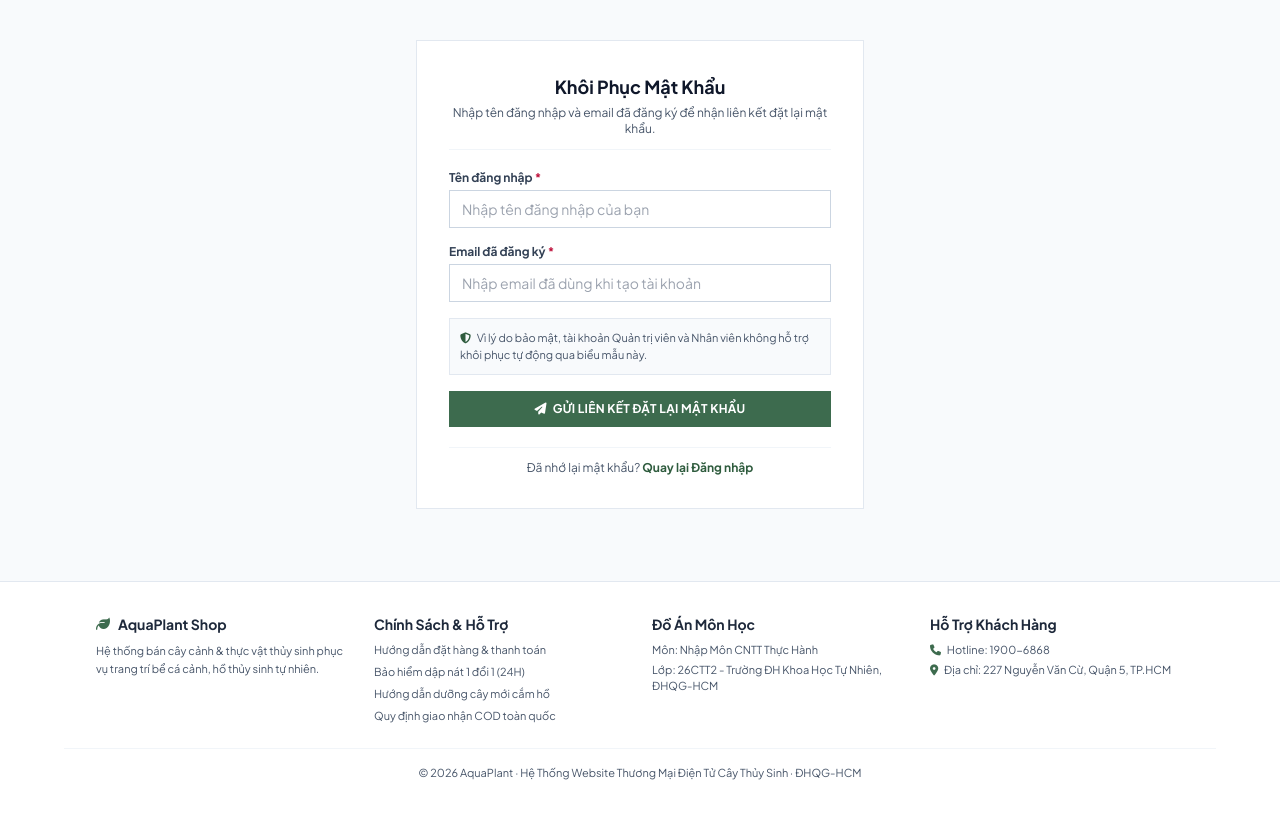
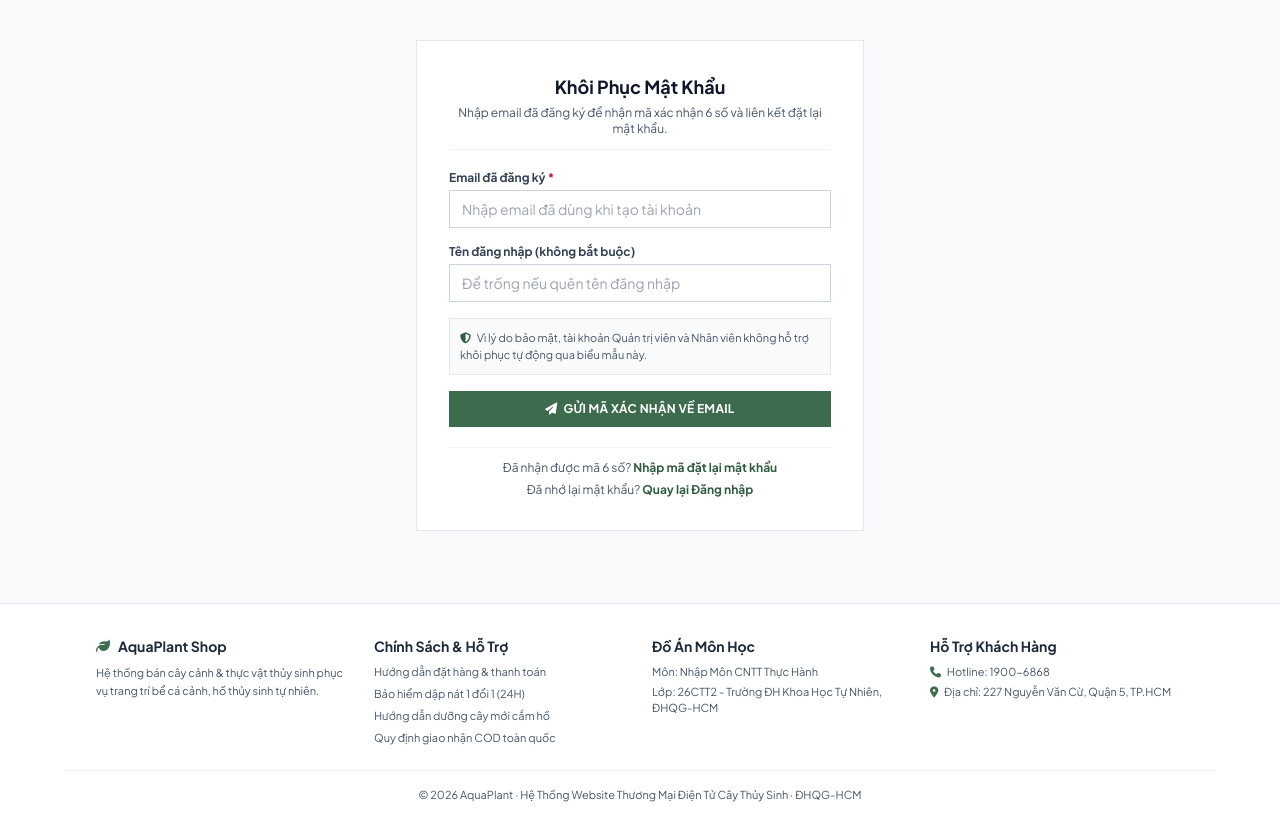
Before and after one commit to furinamikuvn/du-an-cay-kien, a Django app: page /quen-mat-khau/ in a window 1280 px wide. Shown: the part 140-975 px from the top of the page. Before the commit the page ends 920 px from the top, so only its background shows below. Run offline with Django 5.2, Linux system fonts and the light colour scheme.

Commit message:
feat(auth): add 6-digit email OTP password reset and Resend/SMTP mailer

```diff
--- a/ban_rut_gon/shop/forms.py
+++ b/ban_rut_gon/shop/forms.py
@@ -321,21 +321,21 @@ class OrderTrackingForm(forms.Form):
 # ------------------------------------------------------------------------------
 class ForgotPasswordRequestForm(forms.Form):
     """
-    Bước 1 khôi phục mật khẩu: chỉ nhận tên đăng nhập và email để gửi token xác nhận.
+    Bước 1 khôi phục mật khẩu: nhận email (và tên đăng nhập tùy chọn) để gửi mã OTP 6 số + liên kết xác nhận.
     Không tiết lộ sự tồn tại của tài khoản hay email không khớp.
     """
 
     username = forms.CharField(
         max_length=150,
-        required=True,
-        label="Tên đăng nhập",
+        required=False,
+        label="Tên đăng nhập (không bắt buộc)",
         widget=forms.TextInput(
             attrs={
                 "class": (
                     "w-full px-3 py-2 border border-slate-300 text-sm focus:outline-none focus:ring-2 "
                     "focus:ring-[#3D6B4E]/30 focus:border-[#3D6B4E]"
                 ),
-                "placeholder": "Nhập tên đăng nhập của bạn",
+                "placeholder": "Để trống nếu quên tên đăng nhập",
             }
         ),
     )
@@ -352,6 +352,23 @@ class ForgotPasswordRequestForm(forms.Form):
             }
         ),
     )
+
+
+def _validate_reset_password_pair(cleaned_data, user=None):
+    """Kiểm tra mật khẩu mới trùng khớp và đạt chuẩn độ mạnh Django."""
+    new_pwd = cleaned_data.get("new_password")
+    confirm_pwd = cleaned_data.get("confirm_new_password")
+
+    if new_pwd and confirm_pwd and new_pwd != confirm_pwd:
+        raise forms.ValidationError("Mật khẩu xác nhận không trùng khớp!")
+
+    if new_pwd:
+        try:
+            validate_password(new_pwd, user=user)
+        except ValidationError as exc:
+            raise forms.ValidationError(list(exc.messages))
+
+    return cleaned_data
 
 
 class SetNewPasswordForm(forms.Form):
@@ -393,20 +410,82 @@ class SetNewPasswordForm(forms.Form):
         super().__init__(*args, **kwargs)
 
     def clean(self):
-        cleaned_data = super().clean()
-        new_pwd = cleaned_data.get("new_password")
-        confirm_pwd = cleaned_data.get("confirm_new_password")
+        return _validate_reset_password_pair(super().clean(), user=self.user)
 
-        if new_pwd and confirm_pwd and new_pwd != confirm_pwd:
-            raise forms.ValidationError("Mật khẩu xác nhận không trùng khớp!")
 
-        if new_pwd:
-            try:
-                validate_password(new_pwd, user=self.user)
-            except ValidationError as exc:
-                raise forms.ValidationError(list(exc.messages))
+class PasswordResetOTPForm(forms.Form):
+    """
+    Bước 2 khôi phục mật khẩu bằng mã OTP 6 số gửi về email.
+    """
 
-        return cleaned_data
+    email = forms.EmailField(
+        required=True,
+        label="Email đã đăng ký",
+        widget=forms.EmailInput(
+            attrs={
+                "class": (
+                    "w-full px-3 py-2 border border-slate-300 text-sm focus:outline-none focus:ring-2 "
+                    "focus:ring-[#3D6B4E]/30 focus:border-[#3D6B4E]"
+                ),
+                "placeholder": "Nhập email đã nhận mã xác nhận",
+            }
+        ),
+    )
+    otp_code = forms.CharField(
+        min_length=6,
+        max_length=6,
+        required=True,
+        label="Mã xác nhận 6 số",
+        widget=forms.TextInput(
+            attrs={
+                "class": (
+                    "w-full px-3 py-2 border border-slate-300 text-sm font-mono tracking-wider text-center "
+                    "focus:outline-none focus:ring-2 focus:ring-[#3D6B4E]/30 focus:border-[#3D6B4E]"
+                ),
+                "placeholder": "000000",
+                "inputmode": "numeric",
+                "maxlength": "6",
+                "autocomplete": "one-time-code",
+            }
+        ),
+    )
+    new_password = forms.CharField(
+        min_length=8,
+        required=True,
+        label="Mật khẩu mới",
+        widget=forms.PasswordInput(
+            attrs={
+                "class": (
+                    "w-full px-3 py-2 border border-slate-300 text-sm focus:outline-none focus:ring-2 "
+                    "focus:ring-[#3D6B4E]/30 focus:border-[#3D6B4E]"
+                ),
+                "placeholder": "Tối thiểu 8 ký tự (có chữ & số)",
+            }
+        ),
+    )
+    confirm_new_password = forms.CharField(
+        min_length=8,
+        required=True,
+        label="Xác nhận mật khẩu mới",
+        widget=forms.PasswordInput(
+            attrs={
+                "class": (
+                    "w-full px-3 py-2 border border-slate-300 text-sm focus:outline-none focus:ring-2 "
+                    "focus:ring-[#3D6B4E]/30 focus:border-[#3D6B4E]"
+                ),
+                "placeholder": "Nhập lại mật khẩu mới",
+            }
+        ),
+    )
+
+    def clean_otp_code(self):
+        code = (self.cleaned_data.get("otp_code") or "").strip()
+        if not code.isdigit() or len(code) != 6:
+            raise forms.ValidationError("Mã xác nhận phải gồm đúng 6 chữ số.")
+        return code
+
+    def clean(self):
+        return _validate_reset_password_pair(super().clean(), user=None)
 
 
 # ------------------------------------------------------------------------------
--- a/ban_rut_gon/shop/urls.py
+++ b/ban_rut_gon/shop/urls.py
@@ -46,6 +46,7 @@ urlpatterns = [
     path("tai-khoan/doi-mat-khau/", views_extras.change_password_view, name="change_password"),
     path("don-hang-cua-toi/", views_extras.my_orders_view, name="my_orders"),
     path("quen-mat-khau/", views.forgot_password_view, name="forgot_password"),
+    path("quen-mat-khau/nhap-ma/", views.reset_password_otp_view, name="password_reset_otp"),
     path("quen-mat-khau/xac-nhan/<uidb64>/<token>/", views.reset_password_confirm_view, name="password_reset_confirm"),
     # 7. Đường dẫn tương thích tiếng Anh (Compatibility Aliases)
     path("register/", views.register_view),
--- a/ban_rut_gon/shop/views.py
+++ b/ban_rut_gon/shop/views.py
@@ -10,6 +10,8 @@
 # 7. register_view, login_view, logout_view, profile_view, forgot_password_view: Tài khoản.
 # ==============================================================================
 
+import hashlib
+import hmac
 import secrets
 from decimal import Decimal
 from django.conf import settings
@@ -18,18 +20,22 @@ from django.contrib import messages
 from django.contrib.auth import authenticate, login, logout
 from django.contrib.auth.decorators import login_required
 from django.contrib.auth.models import User
+from django.contrib.auth.password_validation import validate_password
 from django.contrib.auth.tokens import default_token_generator
-from django.core.mail import send_mail
+from django.core.cache import cache
+from django.core.exceptions import ValidationError
 from django.db import transaction
 from django.db.models import Avg, Case, Count, DecimalField, Q, Sum, When
 from django.http import HttpResponse, JsonResponse
 from django.urls import reverse
 from django.utils import timezone
 from django.utils.encoding import force_bytes, force_str
+from django.utils.html import escape
 from django.utils.http import url_has_allowed_host_and_scheme, urlsafe_base64_decode, urlsafe_base64_encode
 from django.views.decorators.http import require_POST
 
 from .inventory import deduct_lots_fifo, get_locked_product_lots
+from .mailer import send_shop_email
 from .security import (
     check_rate_limit,
     clear_rate_limit,
@@ -54,6 +60,7 @@ from .forms import (
     ForgotPasswordRequestForm,
     LoginForm,
     OrderTrackingForm,
+    PasswordResetOTPForm,
     ProfileUpdateForm,
     RegisterForm,
     ReviewForm,
@@ -1176,11 +1183,80 @@ def profile_view(request):
     return render(request, "shop/profile.html", context)
 
 
+def _otp_cache_key(email_norm):
+    """Sinh khóa cache an toàn (băm SHA-256) theo email đã chuẩn hóa."""
+    digest = hashlib.sha256((email_norm or "").strip().lower().encode("utf-8")).hexdigest()
+    return f"pwd_otp:{digest}"
+
+
+def _clear_reset_otp(email_norm):
+    """Xóa mã OTP đặt lại mật khẩu khỏi cache."""
+    if email_norm:
+        cache.delete(_otp_cache_key(email_norm))
+
+
+def _generate_and_store_reset_otp(user):
+    """
+    Sinh mã OTP 6 chữ số ngẫu nhiên an toàn và chỉ lưu dạng băm (salt + SHA-256) vào cache.
+    Không lưu OTP dạng rõ vào cache hay nhật ký hệ thống.
+    """
+    otp_code = f"{secrets.randbelow(900000) + 100000}"
+    salt = secrets.token_hex(16)
+    otp_hash = hashlib.sha256(f"{salt}:{otp_code}".encode("utf-8")).hexdigest()
+    ttl = getattr(settings, "PASSWORD_RESET_OTP_TIMEOUT", 600)
+    payload = {
+        "user_id": user.pk,
+        "salt": salt,
+        "otp_hash": otp_hash,
+        "attempts": 0,
+    }
+    cache.set(_otp_cache_key(user.email), payload, timeout=ttl)
+    return otp_code
+
+
+def _verify_reset_otp(email_norm, otp_code):
+    """
+    Xác thực mã OTP 6 số cho email tương ứng.
+    Trả về (user, None) nếu hợp lệ, ngược lại trả về (None, thông báo lỗi).
+    Hủy mã sau tối đa 5 lần nhập sai.
+    """
+    key = _otp_cache_key(email_norm)
+    payload = cache.get(key)
+    if not isinstance(payload, dict):
+        return None, "Mã xác nhận không đúng hoặc đã hết hạn."
+
+    attempts = int(payload.get("attempts") or 0)
+    if attempts >= 5:
+        cache.delete(key)
+        return None, "Mã xác nhận đã bị hủy do nhập sai quá nhiều lần. Vui lòng yêu cầu mã mới."
+
+    salt = payload.get("salt") or ""
+    expected_hash = payload.get("otp_hash") or ""
+    actual_hash = hashlib.sha256(f"{salt}:{otp_code}".encode("utf-8")).hexdigest()
+
+    if not hmac.compare_digest(actual_hash, expected_hash):
+        attempts += 1
+        if attempts >= 5:
+            cache.delete(key)
+            return None, "Mã xác nhận đã bị hủy do nhập sai quá nhiều lần. Vui lòng yêu cầu mã mới."
+        payload["attempts"] = attempts
+        ttl = getattr(settings, "PASSWORD_RESET_OTP_TIMEOUT", 600)
+        cache.set(key, payload, timeout=ttl)
+        return None, f"Mã xác nhận chưa chính xác (còn {5 - attempts} lần thử)."
+
+    user = User.objects.select_related("profile").filter(pk=payload.get("user_id"), is_active=True).first()
+    if user is None or (user.email or "").strip().lower() != email_norm or is_staff_or_admin(user):
+        cache.delete(key)
+        return None, "Mã xác nhận không hợp lệ hoặc không áp dụng cho tài khoản này."
+
+    return user, None
+
+
 def forgot_password_view(request):
     """
     Bước 1 khôi phục mật khẩu an toàn:
     - Chống vét cạn với Rate Limiting (5 lần / 10 phút).
-    - Không tự động đổi mật khẩu trực tiếp; gửi token xác nhận có thời hạn qua email.
+    - Gửi đồng thời mã OTP 6 số (hiệu lực 10 phút) và liên kết xác nhận 1 chạm (30 phút) qua email.
     - Chặn khôi phục tự động đối với tài khoản Staff/Admin.
     - Trả về thông báo đồng nhất, không tiết lộ tài khoản hay email có tồn tại hay không.
     """
@@ -1198,46 +1274,70 @@ def forgot_password_view(request):
 
         form = ForgotPasswordRequestForm(request.POST)
         if form.is_valid():
-            username = form.cleaned_data["username"].strip()
+            username = (form.cleaned_data.get("username") or "").strip()
             email = form.cleaned_data["email"].strip().lower()
-            user = (
-                User.objects.select_related("profile")
-                .filter(
-                    username=username,
-                    email__iexact=email,
-                    is_active=True,
+            user_qs = User.objects.select_related("profile").filter(email__iexact=email, is_active=True)
+            if username:
+                user_qs = user_qs.filter(username=username)
+            user = user_qs.order_by("id").first()
+
+            if user is not None and not is_staff_or_admin(user):
+                otp_code = _generate_and_store_reset_otp(user)
+                uid = urlsafe_base64_encode(force_bytes(user.pk))
+                token = default_token_generator.make_token(user)
+                reset_path = reverse("password_reset_confirm", kwargs={"uidb64": uid, "token": token})
+                reset_url = request.build_absolute_uri(reset_path)
+                otp_page_url = request.build_absolute_uri(reverse("password_reset_otp"))
+                display_name = user.get_full_name() or user.username
+
+                text_body = (
+                    f"Xin chào {display_name},\n\n"
+                    f"Chúng tôi nhận được yêu cầu đặt lại mật khẩu cho tài khoản '{user.username}' tại AquaPlant.\n\n"
+                    f"MÃ XÁC NHẬN 6 SỐ CỦA BẠN (hiệu lực 10 phút): {otp_code}\n"
+                    f"Nhập mã này tại: {otp_page_url}\n\n"
+                    f"Hoặc nhấn trực tiếp vào liên kết đặt lại mật khẩu (hiệu lực 30 phút):\n"
+                    f"{reset_url}\n\n"
+                    f"Nếu bạn không thực hiện yêu cầu này, vui lòng bỏ qua email."
                 )
-                .first()
-            )
-            if user is not None and not is_staff_or_admin(user):
-                using_console_in_prod = (
-                    not settings.DEBUG and settings.EMAIL_BACKEND == "django.core.mail.backends.console.EmailBackend"
+                safe_name = escape(display_name)
+                safe_user = escape(user.username)
+                safe_otp = escape(otp_code)
+                safe_reset_url = escape(reset_url)
+                safe_otp_url = escape(otp_page_url)
+                html_body = (
+                    "<div style='font-family:Arial,sans-serif;max-width:520px;margin:0 auto;padding:20px;"
+                    "border:1px solid #e2e8f0;color:#1e293b;'>"
+                    "<h2 style='color:#2F5C3E;margin-top:0;'>AquaPlant Shop - Khôi phục mật khẩu</h2>"
+                    f"<p>Xin chào <strong>{safe_name}</strong>,</p>"
+                    f"<p>Mã xác nhận đặt lại mật khẩu cho tài khoản <strong>{safe_user}</strong> của bạn là:</p>"
+                    "<div style='background:#EEF5F0;border:1px solid #C5DEC9;padding:14px;text-align:center;"
+                    "font-size:28px;font-weight:bold;letter-spacing:6px;color:#2F5C3E;margin:16px 0;'>"
+                    f"{safe_otp}</div>"
+                    "<p style='font-size:13px;color:#475569;'>Mã có hiệu lực trong <strong>10 phút</strong>. "
+                    f"<a href='{safe_otp_url}' style='color:#2F5C3E;font-weight:bold;'>Nhập mã tại đây</a>.</p>"
+                    "<p style='font-size:13px;color:#475569;'>Hoặc nhấn trực tiếp liên kết bên dưới "
+                    "(hiệu lực 30 phút):</p>"
+                    f"<p><a href='{safe_reset_url}' style='display:inline-block;background:#3D6B4E;color:#ffffff;"
+                    "padding:10px 18px;text-decoration:none;font-weight:bold;font-size:13px;'>"
+                    "Đặt lại mật khẩu ngay</a></p>"
+                    "<p style='font-size:12px;color:#64748b;'>Nếu bạn không gửi yêu cầu này, vui lòng bỏ qua email.</p>"
+                    "</div>"
                 )
-                if not using_console_in_prod:
-                    uid = urlsafe_base64_encode(force_bytes(user.pk))
-                    token = default_token_generator.make_token(user)
-                    reset_path = reverse("password_reset_confirm", kwargs={"uidb64": uid, "token": token})
-                    reset_url = request.build_absolute_uri(reset_path)
-                    send_mail(
-                        subject="[AquaPlant Shop] Xác nhận đặt lại mật khẩu tài khoản",
-                        message=(
-                            f"Xin chào {user.get_full_name() or user.username},\n\n"
-                            f"Chúng tôi nhận được yêu cầu đặt lại mật khẩu cho tài khoản '{user.username}'.\n"
-                            f"Vui lòng nhấn vào liên kết bên dưới để tạo mật khẩu mới (hiệu lực trong 30 phút):\n"
-                            f"{reset_url}\n\n"
-                            f"Nếu bạn không thực hiện yêu cầu này, vui lòng bỏ qua email."
-                        ),
-                        from_email=settings.DEFAULT_FROM_EMAIL,
-                        recipient_list=[user.email],
-                        fail_silently=True,
-                    )
+                sent_ok = send_shop_email(
+                    subject="[AquaPlant Shop] Mã xác nhận đặt lại mật khẩu",
+                    text_body=text_body,
+                    recipient_email=user.email,
+                    html_body=html_body,
+                )
+                if not sent_ok:
+                    _clear_reset_otp(user.email)
 
+            request.session["pwd_reset_email"] = email
             messages.success(
                 request,
                 (
-                    "Nếu thông tin tài khoản và email trùng khớp trong hệ thống, liên kết đặt lại mật khẩu "
-                    "đã được gửi qua email (hiệu lực 30 phút). Lưu ý: Tài khoản quản trị viên không hỗ trợ "
-                    "đặt lại mật khẩu tự động."
+                    "Nếu thông tin tài khoản và email trùng khớp trong hệ thống, mã xác nhận 6 số và liên kết "
+                    "đặt lại mật khẩu đã được gửi tới email của bạn."
                 ),
             )
             form = ForgotPasswordRequestForm()
@@ -1250,6 +1350,51 @@ def forgot_password_view(request):
         "shop/forgot_password.html",
         {"form": form, "request_submitted": request_submitted},
     )
+
+
+def reset_password_otp_view(request):
+    """Bước 2 khôi phục mật khẩu bằng mã OTP 6 số gửi qua email."""
+    if request.user.is_authenticated:
+        return redirect("home")
+
+    initial_email = (request.session.get("pwd_reset_email") or "").strip()
+    if request.method == "POST":
+        ip = get_client_ip(request)
+        if check_rate_limit("forgot_pwd_otp", ip, limit=10):
+            messages.error(request, "Bạn đã thử nhập mã quá nhiều lần. Vui lòng đợi 10 phút rồi thử lại.")
+            form = PasswordResetOTPForm(request.POST)
+            return render(request, "shop/password_reset_otp.html", {"form": form}, status=429)
+        record_rate_limit_hit("forgot_pwd_otp", ip, 600)
+
+        form = PasswordResetOTPForm(request.POST)
+        if form.is_valid():
+            email_norm = form.cleaned_data["email"].strip().lower()
+            otp_code = form.cleaned_data["otp_code"]
+            new_password = form.cleaned_data["new_password"]
+
+            user, otp_err = _verify_reset_otp(email_norm, otp_code)
+            if otp_err:
+                form.add_error("otp_code", otp_err)
+            else:
+                try:
+                    validate_password(new_password, user=user)
+                except ValidationError as exc:
+                    for msg in exc.messages:
+                        form.add_error("new_password", msg)
+                else:
+                    user.set_password(new_password)
+                    user.save()
+                    _clear_reset_otp(email_norm)
+                    request.session.pop("pwd_reset_email", None)
+                    messages.success(
+                        request,
+                        "Đặt lại mật khẩu mới thành công! Vui lòng đăng nhập bằng mật khẩu mới.",
+                    )
+                    return redirect("login")
+    else:
+        form = PasswordResetOTPForm(initial={"email": initial_email} if initial_email else None)
+
+    return render(request, "shop/password_reset_otp.html", {"form": form})
 
 
 def reset_password_confirm_view(request, uidb64, token):
@@ -1277,6 +1422,7 @@ def reset_password_confirm_view(request, uidb64, token):
         if form.is_valid():
             user.set_password(form.cleaned_data["new_password"])
             user.save()
+            _clear_reset_otp(user.email)
             messages.success(request, "Đặt lại mật khẩu mới thành công! Vui lòng đăng nhập bằng mật khẩu mới.")
             return redirect("login")
     else:
--- a/ban_rut_gon/templates/shop/forgot_password.html
+++ b/ban_rut_gon/templates/shop/forgot_password.html
@@ -8,17 +8,22 @@
 
     <div class="text-center pb-3 border-b border-slate-100">
         <h1 class="text-lg font-bold text-slate-900">Khôi Phục Mật Khẩu</h1>
-        <p class="text-xs text-slate-600 mt-1">Nhập tên đăng nhập và email đã đăng ký để nhận liên kết đặt lại mật khẩu.</p>
+        <p class="text-xs text-slate-600 mt-1">Nhập email đã đăng ký để nhận mã xác nhận 6 số và liên kết đặt lại mật khẩu.</p>
     </div>
 
     {% if request_submitted %}
-    <div class="bg-[#EEF5F0] border border-[#C5DEC9] text-[#2F5C3E] p-3.5 text-xs space-y-1.5">
+    <div class="bg-[#EEF5F0] border border-[#C5DEC9] text-[#2F5C3E] p-3.5 text-xs space-y-2">
         <div class="font-bold flex items-center gap-1.5">
             <i class="fa-solid fa-envelope-circle-check" aria-hidden="true"></i> Đã tiếp nhận yêu cầu khôi phục
         </div>
         <p class="leading-relaxed">
-            Nếu tên đăng nhập và email trùng khớp trong hệ thống, liên kết đặt lại mật khẩu (hiệu lực 30 phút) đã được gửi tới email của bạn.
+            Nếu email khớp với tài khoản khách hàng trong hệ thống, mã xác nhận 6 số (hiệu lực 10 phút) và liên kết đặt lại mật khẩu đã được gửi tới hộp thư của bạn.
         </p>
+        <div>
+            <a href="{% url 'password_reset_otp' %}" class="inline-flex items-center gap-1.5 bg-[#3D6B4E] hover:bg-[#2F5C3E] text-white font-bold px-3.5 py-2 transition">
+                <i class="fa-solid fa-key" aria-hidden="true"></i> Đã có mã 6 số? Nhập mã đặt lại mật khẩu
+            </a>
+        </div>
     </div>
     {% endif %}
 
@@ -34,16 +39,6 @@
         {% endif %}
 
         <div>
-            <label for="{{ form.username.id_for_label }}" class="block text-xs font-bold text-slate-700 mb-1">
-                {{ form.username.label }} <span class="text-rose-700">*</span>
-            </label>
-            {{ form.username }}
-            {% if form.username.errors %}
-            <p class="text-rose-700 text-[11px] mt-1">{{ form.username.errors.0 }}</p>
-            {% endif %}
-        </div>
-
-        <div>
             <label for="{{ form.email.id_for_label }}" class="block text-xs font-bold text-slate-700 mb-1">
                 {{ form.email.label }} <span class="text-rose-700">*</span>
             </label>
@@ -53,19 +48,35 @@
             {% endif %}
         </div>
 
+        <div>
+            <label for="{{ form.username.id_for_label }}" class="block text-xs font-bold text-slate-700 mb-1">
+                {{ form.username.label }}
+            </label>
+            {{ form.username }}
+            {% if form.username.errors %}
+            <p class="text-rose-700 text-[11px] mt-1">{{ form.username.errors.0 }}</p>
+            {% endif %}
+        </div>
+
         <div class="p-2.5 bg-slate-50 border border-slate-200 text-[11px] text-slate-600 leading-relaxed">
             <i class="fa-solid fa-shield-halved text-[#2F5C3E] mr-1" aria-hidden="true"></i>
             Vì lý do bảo mật, tài khoản Quản trị viên và Nhân viên không hỗ trợ khôi phục tự động qua biểu mẫu này.
         </div>
 
         <button type="submit" class="w-full bg-[#3D6B4E] hover:bg-[#2F5C3E] text-white font-bold text-xs py-2.5 transition flex items-center justify-center gap-1.5 uppercase tracking-wide">
-            <i class="fa-solid fa-paper-plane" aria-hidden="true"></i> Gửi Liên Kết Đặt Lại Mật Khẩu
+            <i class="fa-solid fa-paper-plane" aria-hidden="true"></i> Gửi Mã Xác Nhận Về Email
         </button>
     </form>
 
-    <div class="text-center pt-3 border-t border-slate-100 text-xs text-slate-600">
-        Đã nhớ lại mật khẩu?
-        <a href="{% url 'login' %}" class="text-[#2F5C3E] font-bold hover:underline">Quay lại Đăng nhập</a>
+    <div class="text-center pt-3 border-t border-slate-100 text-xs text-slate-600 space-y-1.5">
+        <div>
+            Đã nhận được mã 6 số?
+            <a href="{% url 'password_reset_otp' %}" class="text-[#2F5C3E] font-bold hover:underline">Nhập mã đặt lại mật khẩu</a>
+        </div>
+        <div>
+            Đã nhớ lại mật khẩu?
+            <a href="{% url 'login' %}" class="text-[#2F5C3E] font-bold hover:underline">Quay lại Đăng nhập</a>
+        </div>
     </div>
 
 </div>
```
Also changed, not shown: ban_rut_gon/config/settings.py (+6 -2 lines), ban_rut_gon/shop/mailer.py (added, +78 -0 lines), ban_rut_gon/shop/tests.py (+131 -0 lines), ban_rut_gon/templates/shop/password_reset_otp.html (added, +81 -0 lines), 1 other file.
